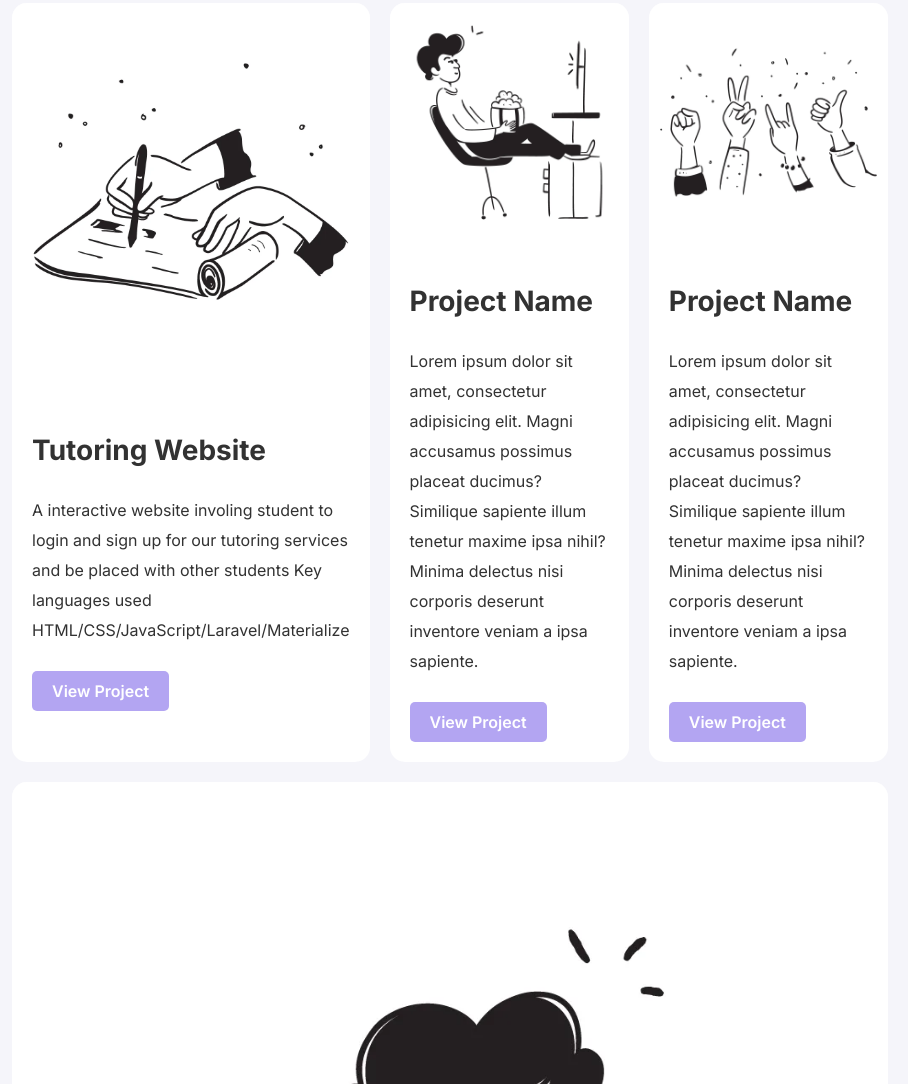
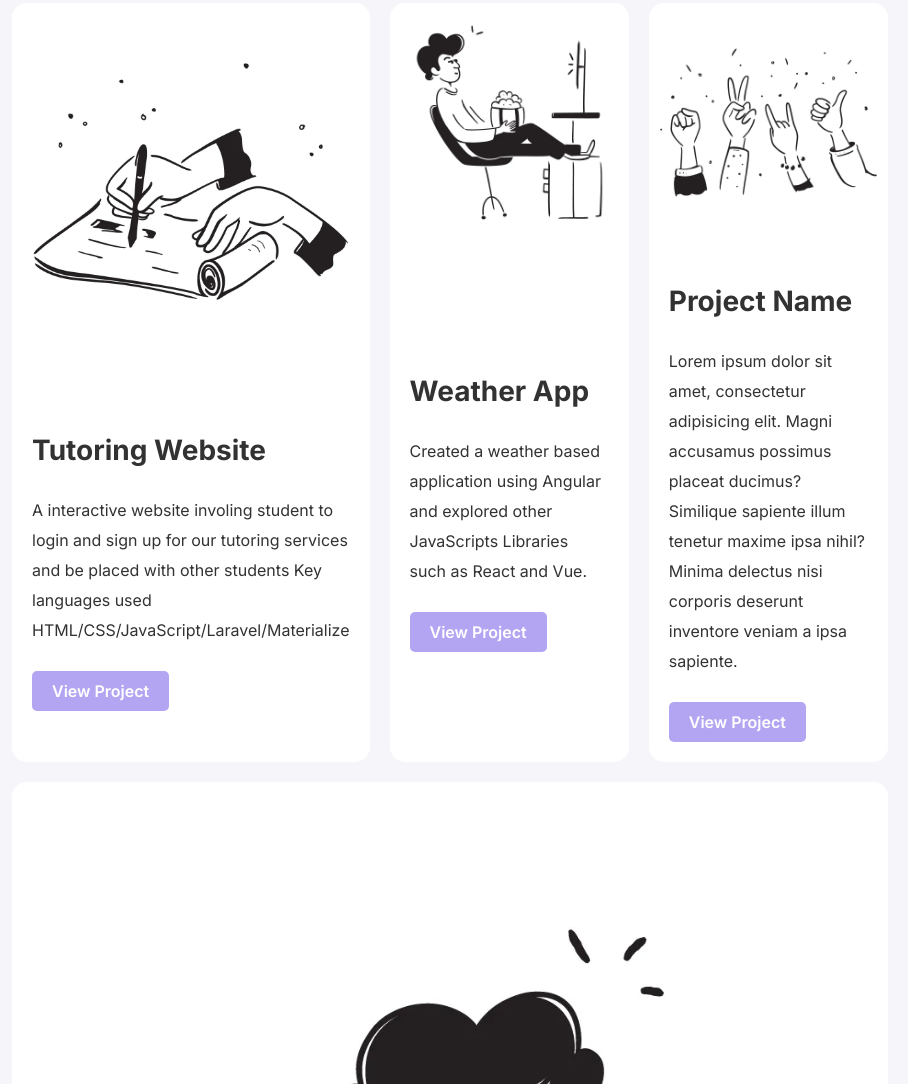
Before and after one commit to deepoza/personal-website, a plain HTML site: page index.html in a window 1280 px wide. Shown: the part 1395-2479 px from the top of the page, without its empty margins (180-1088 px from the left). Drawn offline with nearby package versions, Linux system fonts and the light colour scheme.

Commit message:
project 2 updated

```diff
--- a/index.html
+++ b/index.html
@@ -87,19 +87,15 @@
                         <img class="project-image-thumbnail" src="./assets/image5.jpg" />
                     </div>
                     <div class="project-text-container">
-                        <h3 class="project-title">Project Name</h3>
+                        <h3 class="project-title">Weather App</h3>
                         <div class="content-section-text">
                             <p>
-                                Lorem ipsum dolor sit amet, consectetur adipisicing elit. Magni accusamus possimus
-                                placeat
-                                ducimus?
-                                Similique sapiente illum tenetur maxime ipsa nihil? Minima delectus nisi corporis
-                                deserunt
-                                inventore
-                                veniam a ipsa sapiente.
+                                Created a weather based application using Angular and
+                                explored other JavaScripts Libraries such as React
+                                and Vue.
                             </p>
                         </div>
-                        <a href=""><button class="generic-button">View Project</button></a>
+                        <a href="https://cps847-finalprj.web.app/"><button class="generic-button">View Project</button></a>
                     </div>
                 </div>
 
```
